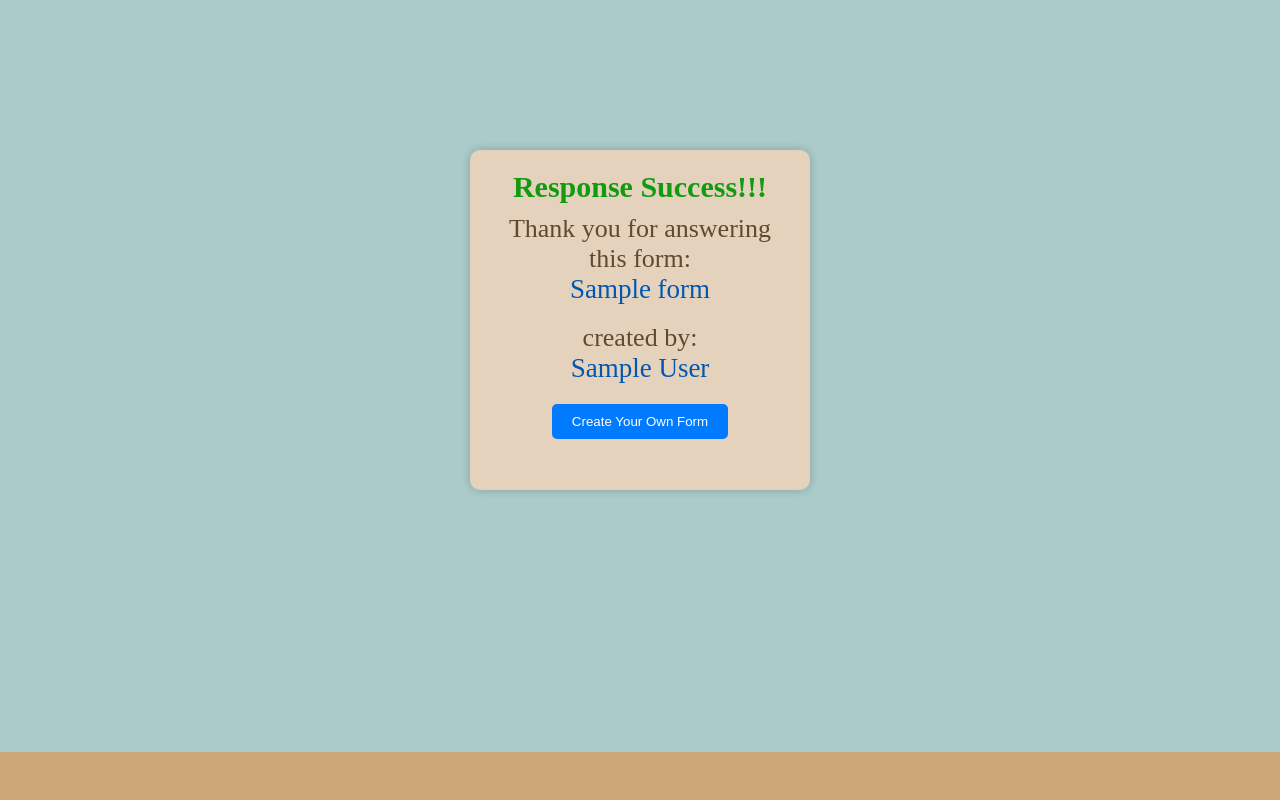
After one commit to PiXSCL/Event-Evaluation-with-Sentiment-Analysis-System, a Flask app: page /success/1 in a window 1280 px wide. The commit adds this page. Run offline with Flask 2, Linux system fonts and the light colour scheme; tables that the repository leaves empty hold one stand-in row (values such as "Sample post"); parts of the project's set-up code (start-up, migrations or seed data) failed here and were passed over.

Commit message:
Form Updates and working submit button

```diff
--- a/Event_Evaluation_with_Sentiment_Analysis_System/static/style.css
+++ b/Event_Evaluation_with_Sentiment_Analysis_System/static/style.css
@@ -1397,7 +1397,6 @@ input:checked + .slider1:before {
     border: 2px solid #E8BA84;
 }
 
-/* Style the custom label text */
 .custom-checkbox-label::after {
     top: 2px;
     width: 200px;
@@ -1827,6 +1826,52 @@ input:checked + .slider1:before {
     background: #667F87;
     border-radius: 35px;
 }
+
+/*Success Page*/
+.success-container {
+    position: fixed;
+    top: 40%;
+    left: 50%;
+    transform: translate(-50%, -50%);
+    width: 300px;
+    height: 300px;
+    background-color: #e4d2bd;
+    border-radius: 10px;
+    text-align: center;
+    padding: 20px;
+    box-shadow: 0 0 10px rgba(0, 0, 0, 0.2);
+}
+
+    .success-container h2 {
+        color: #129a10;
+        font-size: 30px;
+        margin-bottom: 10px;
+    }
+
+    .success-container span {
+        font-size: 26px;
+        color: #61492e;
+    }
+
+    .success-container p {
+        font-size: 27px;
+        color: #0056b3;
+    }
+
+    .success-container button {
+        margin-top: 20px;
+        background-color: #007BFF;
+        color: #fff;
+        padding: 10px 20px;
+        border: none;
+        border-radius: 5px;
+        cursor: pointer;
+        transition: background-color 0.3s;
+    }
+
+        .success-container button:hover {
+            background-color: #0056b3;
+        }
 
 /*Data Analytics*/
 
--- /dev/null
+++ b/Event_Evaluation_with_Sentiment_Analysis_System/templates/response_success.html
@@ -0,0 +1,41 @@
+<!DOCTYPE html>
+<html lang="en">
+<head>
+    <meta charset="UTF-8">
+    <meta name="viewport" content="width=device-width, initial-scale=1.0">
+    <title>Submit Form</title>
+    <link rel="stylesheet" type="text/css" href="{{ url_for('static', filename='style.css') }}">
+    <link rel="stylesheet" href="https://cdnjs.cloudflare.com/ajax/libs/font-awesome/5.15.3/css/all.min.css">
+<style>
+        a,
+        button,
+        input,
+        select,
+        h1,
+        h2,
+        h3,
+        h4,
+        h5,
+        * {
+            margin: 0;
+            padding: 0;
+            border: none;
+            text-decoration: none;
+            appearance: none;
+            background: none;
+        }
+    </style>
+</head>
+<body>
+    <div class="background">
+        <div class="success-container">
+            <h2>Response Success!!!</h2>
+            <span>Thank you for answering this form:</span><br><p>{{form.title}}</p><br><span>created by:</span><p>{{name}}</p>
+            <a href="{{url_for('login')}}">
+                <button>Create Your Own Form</button>
+            </a>
+        </div>
+        <div class="rectangle-3"></div>
+    </div>
+</body>
+</html>
--- a/Event_Evaluation_with_Sentiment_Analysis_System/views.py
+++ b/Event_Evaluation_with_Sentiment_Analysis_System/views.py
@@ -14,6 +14,8 @@ app.config['SQLALCHEMY_DATABASE_URI'] = 'mysql://root:ra05182002@localhost:3306/
 app.secret_key = 'secret_key'
 
 db = SQLAlchemy(app)
+
+sia = SentimentIntensityAnalyzer()
 
 class User(db.Model):
     id = db.Column(db.Integer, primary_key=True)
@@ -278,8 +280,103 @@ def submit_form(form_id):
         if not form:
             return "Form not found", 404
 
-        return render_template('form.html', form=form)
+        return render_template('form.html', form=form, form_id=form_id)
 
+    elif request.method == 'POST':
+        # Get the form object based on form_id
+        form = Form.query.get(form_id)
+
+        if not form:
+            return "Form not found", 404
+
+        # Iterate through the form questions to collect responses
+        for question in form.questions:
+            field_name = f'question_{question.questionid}'
+
+            # Check if the question is of type 'Open-Ended Response'
+            if question.question_type == 'Open-Ended Response' and field_name in request.form:
+                response_text = request.form[field_name]
+
+                # Perform sentiment analysis using NLTK's VADER
+                sentiment_scores = sia.polarity_scores(response_text)
+                sentiment_score = sentiment_scores['compound']
+                sentiment = 'positive' if sentiment_score > 0 else 'negative' if sentiment_score < 0 else 'neutral'
+
+                # Create a new Response record
+                response = Response(
+                    form_id=form_id,
+                    question_id=question.questionid,
+                    response=response_text,
+                    sentiment_score=sentiment_score,
+                    sentiment=sentiment
+                )
+
+                # Add and commit the response record to the database
+                db.session.add(response)
+
+            elif question.question_type in ('Multiple Choices'):
+                # For Multiple Choices and CheckBox, collect the selected choices
+                selected_choices = request.form.getlist(field_name)
+
+                if selected_choices:
+                    # Insert each selected choice as a separate response
+                    for choice in selected_choices:
+                        response = Response(
+                            form_id=form_id,
+                            question_id=question.questionid,
+                            response=choice,
+                            sentiment_score=None,
+                            sentiment=None
+                        )
+
+                        # Add and commit the response record to the database
+                        db.session.add(response)
+
+            elif question.question_type == 'CheckBox':
+                selected_choices = []
+
+                for choice in question.choices:
+                    field_name = f'question_{question.questionid}_{choice.choice_id}'
+                    if field_name in request.form:
+                        selected_choices.append(choice.choice_text)
+
+                if selected_choices:
+                    for choice_text in selected_choices:
+                        response = Response(
+                            form_id=form_id,
+                            question_id=question.questionid,
+                            response=choice_text,
+                            sentiment_score=None,
+                            sentiment=None
+                        )
+
+                        # Add and commit the response record to the database
+                        db.session.add(response)
+
+        db.session.commit()
+
+        # Display a JavaScript alert indicating a successful submission
+        return redirect(url_for('success', form_id=form_id))
+    else:
+        return "Invalid request method", 400
+
+@app.route('/success/<int:form_id>')
+def success(form_id):
+    # Query the Form object based on form_id
+    form = Form.query.get(form_id)
+
+    if not form:
+        return "Form not found", 404
+
+    # Retrieve the associated user for the form
+    user = form.user
+
+    if not user:
+        return "User not found", 404
+
+    name = user.name  # Assuming "name" is the field in the User model
+
+    return render_template('response_success.html', name=name, form=form)
 
 @app.route('/data')
 def data():
@@ -291,9 +388,9 @@ def data():
     total_respondents = len(open_ended_responses)
 
     sentiment_counts = {
-        'Positive': 0,
-        'Neutral': 0,
-        'Negative': 0
+        'positive': 0,
+        'neutral': 0,
+        'negative': 0
     }
 
     # Initialize an empty list to store responses and questions
```
Also changed, not shown: Event_Evaluation_with_Sentiment_Analysis_System/templates/form.html (+6 -6 lines), 1 other file.
